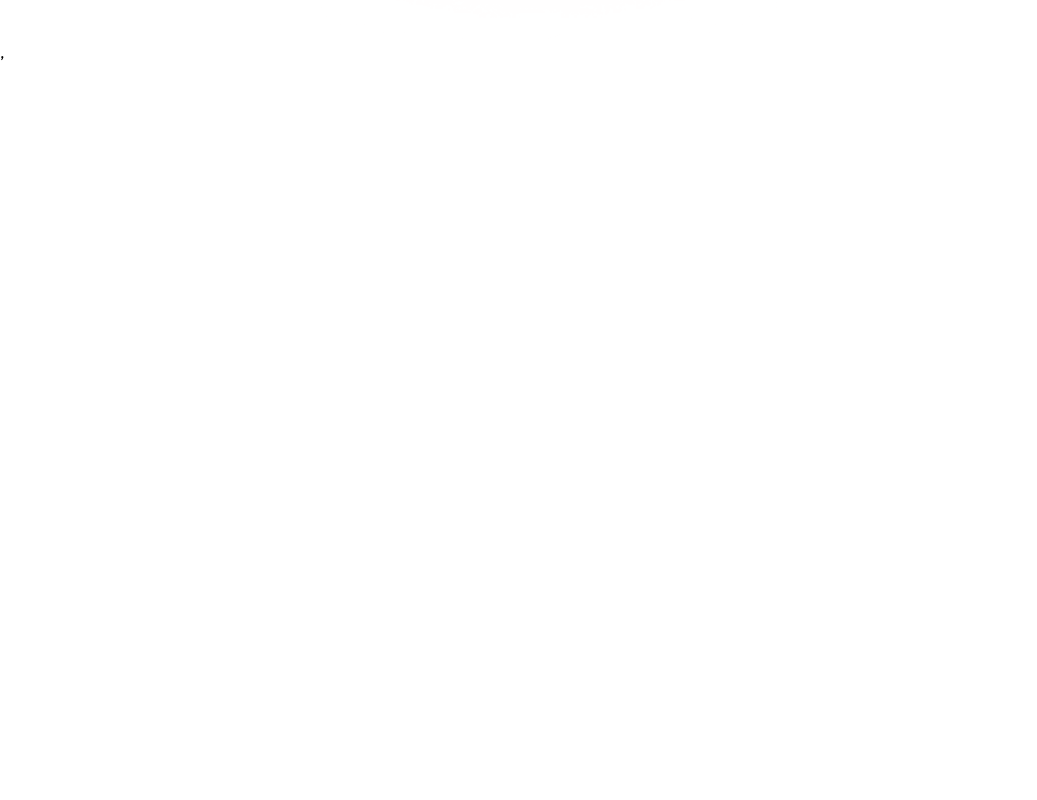
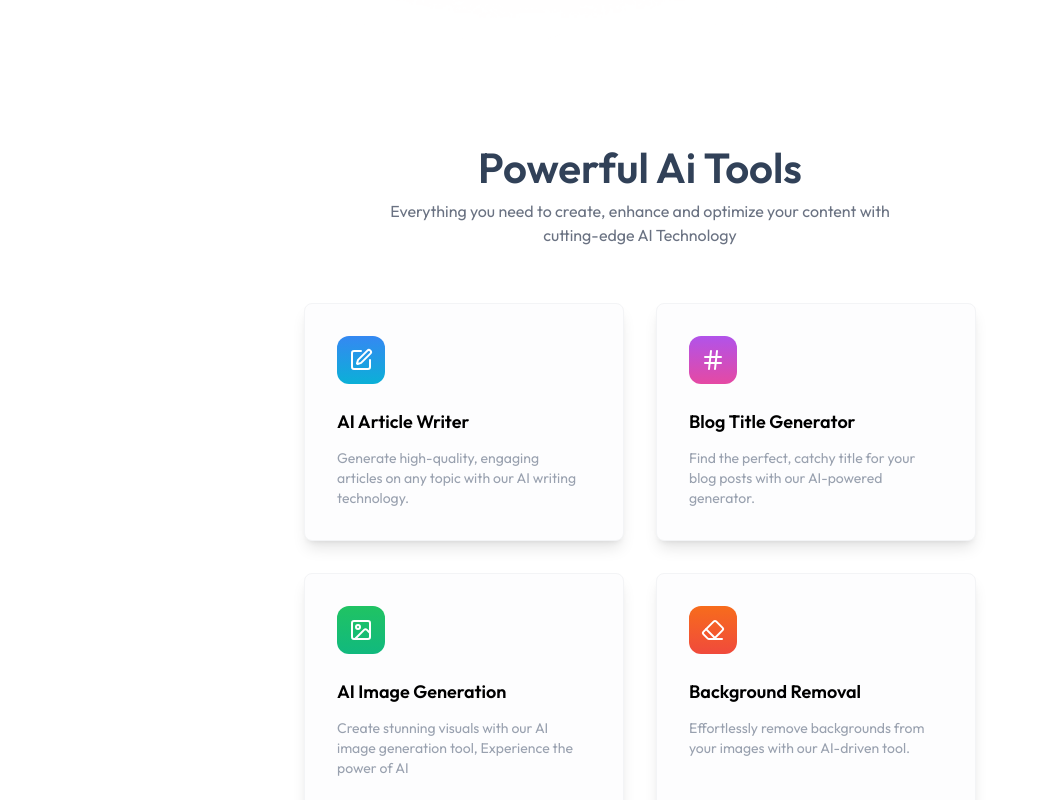
Before and after one commit to Mnqobi007/Saas-App, a React (Vite) app: page / in a window 1280 px wide. Shown: the part 760-1560 px from the top of the page, without its empty margins (0-1037 px from the left). Before the commit the page ends 824 px from the top, so only its background shows below. Built offline with nearby package versions, Linux system fonts and the light colour scheme; no server answers; a web font is replaced by a local one.

Commit message:
Added the Ai tools section

```diff
--- /dev/null
+++ b/src/Components/AITools.jsx
@@ -0,0 +1,30 @@
+import { useUser } from '@clerk/clerk-react';
+import { AiToolsData } from '../assets/assets'
+import { useNavigate } from 'react-router-dom'
+
+const AITools = () => {
+
+    const navigate = useNavigate();
+    const { user, isSignedIn } = useUser();
+
+  return (
+    <div className='px-4 sm:px-20 xl:px-32 my-24'>
+        <div className='text-center'>
+            <h2 className='text-slate-700 text-[42px] font-semibold'>Powerful Ai Tools</h2>
+            <p className='text-gray-500 max-w-lg mx-auto'>Everything you need to create, enhance and optimize your content with cutting-edge AI Technology</p>
+        </div>
+
+        <div className='flex flex-wrap mt-10  justify-center'>
+            {AiToolsData.map((tool,index) => (
+                <div key={index} className='p-8 m-4 max-w-xs rounded-lg bg-[#FDFDFE] shadow-lg border border-gray-100 hover:-translate-y-1 transition-all duration-300 cursor-pointer' onClick={() => user && navigate(tool.path)}>
+                    <tool.Icon className='w-12 h-12 p-3 text-white rounded-xl' style={{background: `linear-gradient(to bottom, ${tool.bg.from}, ${tool.bg.to})`}}/>
+                    <h3 className='mt-6 mb-3 text-lg font-semibold'>{tool.title}</h3>
+                    <p className='text-gray-400 text-sm max-w-[95%]'>{tool.description}</p>
+                </div>
+            ))}
+        </div>
+    </div>
+  )
+}
+
+export default AITools
--- a/src/Pages/Home.jsx
+++ b/src/Pages/Home.jsx
@@ -1,12 +1,14 @@
 import React from 'react'
 import Navbar from '../Components/Navbar'
 import Hero from '../Components/Hero'
+import AITools from '../Components/AITools'
 
 const Home = () => {
   return (
     <>
       <Navbar />
       <Hero />
+      <AITools/>
     </>
   )
 }
```
